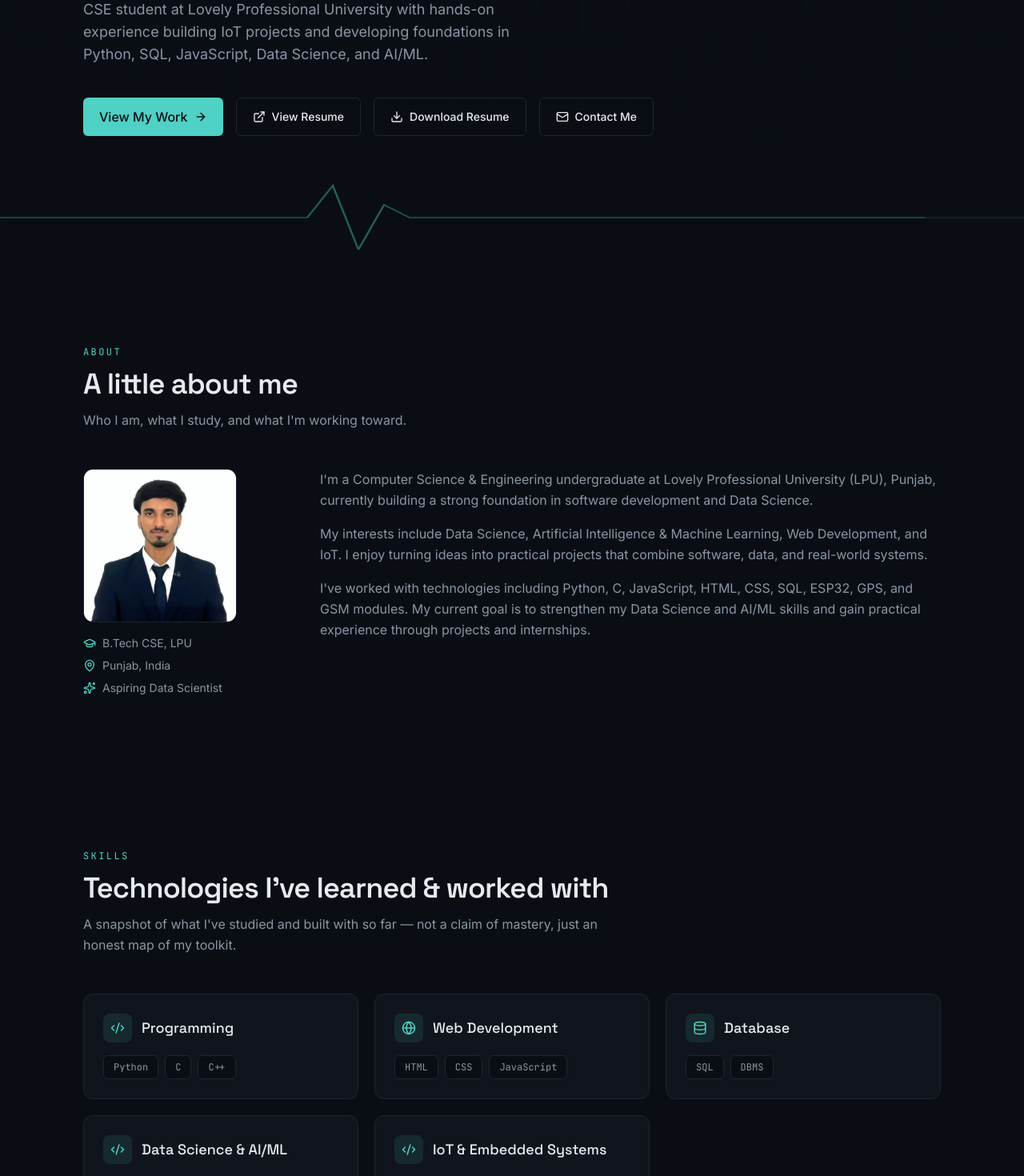
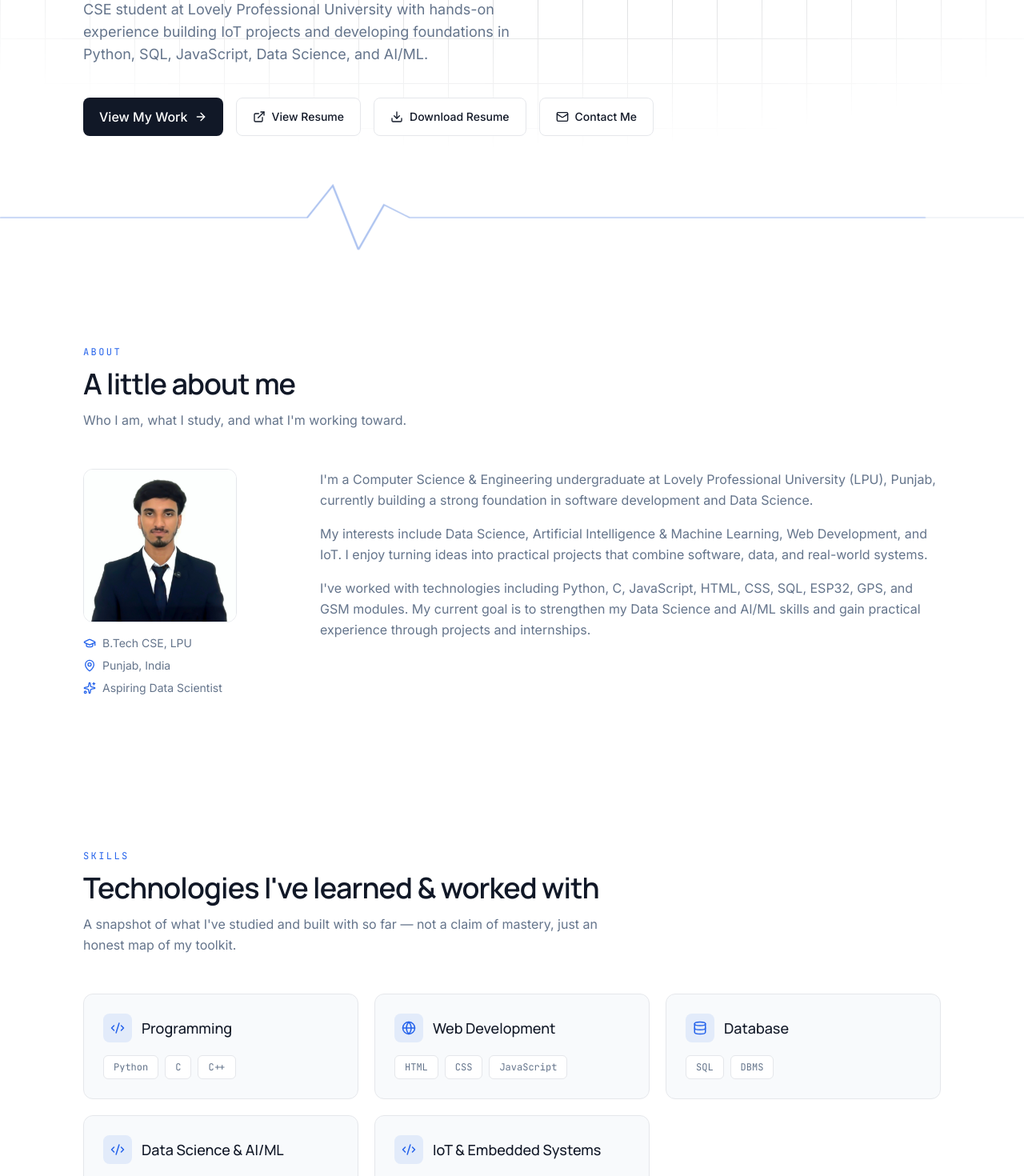
Before and after one commit to ipratyushkumar/portfolio, a React (Vite) app: page / in a window 1280 px wide. Shown: the part 400-1870 px from the top of the page at 80% size. Built offline with nearby package versions, Linux system fonts and the light colour scheme.

Commit message:
Update portfolio to white minimal theme

```diff
--- a/src/components/SignalWave.jsx
+++ b/src/components/SignalWave.jsx
@@ -1,8 +1,10 @@
-// Signature hero element: a steady signal line that spikes once and
-// recovers — a quiet nod to the vibration-sensor / accident-alert theme
-// that anchors this portfolio's flagship project, rendered as ambient
-// background art rather than a literal chart.
+// Minimal signal-wave decoration for the hero section.
+// Inspired by the vibration sensor used in the accident-detection project.
+
 export default function SignalWave({ className = "" }) {
+  const wavePath =
+    "M0 80 H240 L260 30 L280 130 L300 60 L320 80 H800";
+
   return (
     <svg
       viewBox="0 0 800 160"
@@ -11,16 +13,20 @@ export default function SignalWave({ className = "" }) {
       aria-hidden="true"
       preserveAspectRatio="none"
     >
+      {/* Subtle background signal */}
       <path
-        d="M0 80 H240 L260 30 L280 130 L300 60 L320 80 H800"
-        stroke="#2E8A80"
+        d={wavePath}
+        stroke="#CBD5E1"
         strokeWidth="1.5"
-        opacity="0.5"
+        opacity="0.7"
       />
+
+      {/* Main blue signal */}
       <path
-        d="M0 80 H240 L260 30 L280 130 L300 60 L320 80 H800"
-        stroke="#4FD1C5"
+        d={wavePath}
+        stroke="#2563EB"
         strokeWidth="1.5"
+        opacity="0.65"
         className="animate-pulse-line"
         style={{
           strokeDasharray: 900,
--- a/src/index.css
+++ b/src/index.css
@@ -1,4 +1,4 @@
-@import url("https://fonts.googleapis.com/css2?family=Space+Grotesk:wght@500;600;700&family=Inter:wght@400;500;600&family=JetBrains+Mono:wght@400;500&display=swap");
+@import url("https://fonts.googleapis.com/css2?family=Inter:wght@400;500;600;700&family=Manrope:wght@500;600;700;800&family=JetBrains+Mono:wght@400;500&display=swap");
 
 @tailwind base;
 @tailwind components;
@@ -8,20 +8,28 @@
   * {
     @apply border-base-line;
   }
+
   html {
     scroll-behavior: smooth;
   }
+
   body {
     @apply bg-base text-ink font-body antialiased;
   }
-  h1, h2, h3, h4 {
+
+  h1,
+  h2,
+  h3,
+  h4 {
     @apply font-display text-ink;
   }
+
   ::selection {
-    @apply bg-signal/30 text-ink;
+    @apply bg-signal/20 text-ink;
   }
+
   :focus-visible {
-    outline: 2px solid #4FD1C5;
+    outline: 2px solid #2563eb;
     outline-offset: 3px;
     border-radius: 4px;
   }
@@ -31,26 +39,36 @@
   .section {
     @apply mx-auto w-full max-w-6xl px-6 sm:px-8 lg:px-10 py-20 sm:py-24;
   }
+
   .eyebrow {
     @apply font-mono text-xs tracking-[0.2em] uppercase text-signal;
   }
+
   .btn {
-    @apply inline-flex items-center justify-center gap-2 rounded-md px-5 py-3 text-sm font-medium
-           transition-all duration-200 focus-visible:outline-signal disabled:pointer-events-none disabled:opacity-50;
+    @apply inline-flex items-center justify-center gap-2 rounded-lg px-5 py-3
+      text-sm font-medium transition-all duration-200
+      disabled:pointer-events-none disabled:opacity-50;
   }
+
   .btn-primary {
-    @apply btn bg-signal text-base hover:bg-signal-bright active:scale-[0.98];
+    @apply btn bg-ink text-base hover:bg-signal active:scale-[0.98];
   }
+
   .btn-secondary {
-    @apply btn border border-base-line text-ink hover:border-signal-dim hover:text-signal-bright active:scale-[0.98];
+    @apply btn border border-base-line bg-base text-ink
+      hover:border-signal hover:text-signal active:scale-[0.98];
   }
+
   .card {
-    @apply rounded-xl border border-base-line bg-base-raised transition-colors duration-300;
+    @apply rounded-xl border border-base-line bg-base-raised
+      transition-all duration-300 hover:border-gray-300 hover:shadow-sm;
   }
 }
 
 @media (prefers-reduced-motion: reduce) {
-  *, *::before, *::after {
+  *,
+  *::before,
+  *::after {
     animation-duration: 0.001ms !important;
     animation-iteration-count: 1 !important;
     transition-duration: 0.001ms !important;
--- a/tailwind.config.js
+++ b/tailwind.config.js
@@ -1,52 +1,84 @@
 /** @type {import('tailwindcss').Config} */
 export default {
   content: ["./index.html", "./src/**/*.{js,jsx}"],
+
   darkMode: "class",
+
   theme: {
     extend: {
       colors: {
-        // Design system tokens — see EDITING_GUIDE.md "How to change colors"
+        // White minimal design system
         base: {
-          DEFAULT: "#0A0E14",
-          raised: "#10151D",
-          line: "#1E2530",
+          DEFAULT: "#FFFFFF",
+          raised: "#F8FAFC",
+          line: "#E5E7EB",
         },
+
         ink: {
-          DEFAULT: "#E7EAEE",
-          muted: "#8B95A5",
-          faint: "#5B6472",
+          DEFAULT: "#111827",
+          muted: "#64748B",
+          faint: "#94A3B8",
         },
+
         signal: {
-          DEFAULT: "#4FD1C5",
-          bright: "#7BE8DC",
-          dim: "#2E8A80",
+          DEFAULT: "#2563EB",
+          bright: "#1D4ED8",
+          dim: "#93C5FD",
         },
       },
+
       fontFamily: {
-        display: ["Space Grotesk", "system-ui", "sans-serif"],
+        display: ["Manrope", "system-ui", "sans-serif"],
         body: ["Inter", "system-ui", "sans-serif"],
-        mono: ["JetBrains Mono", "ui-monospace", "SFMono-Regular", "monospace"],
+        mono: [
+          "JetBrains Mono",
+          "ui-monospace",
+          "SFMono-Regular",
+          "monospace",
+        ],
       },
+
       keyframes: {
         "fade-up": {
-          "0%": { opacity: "0", transform: "translateY(16px)" },
-          "100%": { opacity: "1", transform: "translateY(0)" },
+          "0%": {
+            opacity: "0",
+            transform: "translateY(16px)",
+          },
+          "100%": {
+            opacity: "1",
+            transform: "translateY(0)",
+          },
         },
+
         "fade-in": {
-          "0%": { opacity: "0" },
-          "100%": { opacity: "1" },
+          "0%": {
+            opacity: "0",
+          },
+          "100%": {
+            opacity: "1",
+          },
         },
+
         "pulse-line": {
-          "0%, 100%": { opacity: "0.4" },
-          "50%": { opacity: "1" },
+          "0%, 100%": {
+            opacity: "0.4",
+          },
+          "50%": {
+            opacity: "1",
+          },
         },
       },
+
       animation: {
-        "fade-up": "fade-up 0.6s cubic-bezier(0.16, 1, 0.3, 1) both",
+        "fade-up":
+          "fade-up 0.6s cubic-bezier(0.16, 1, 0.3, 1) both",
+
         "fade-in": "fade-in 0.6s ease-out both",
+
         "pulse-line": "pulse-line 2.4s ease-in-out infinite",
       },
     },
   },
+
   plugins: [],
 };
```
